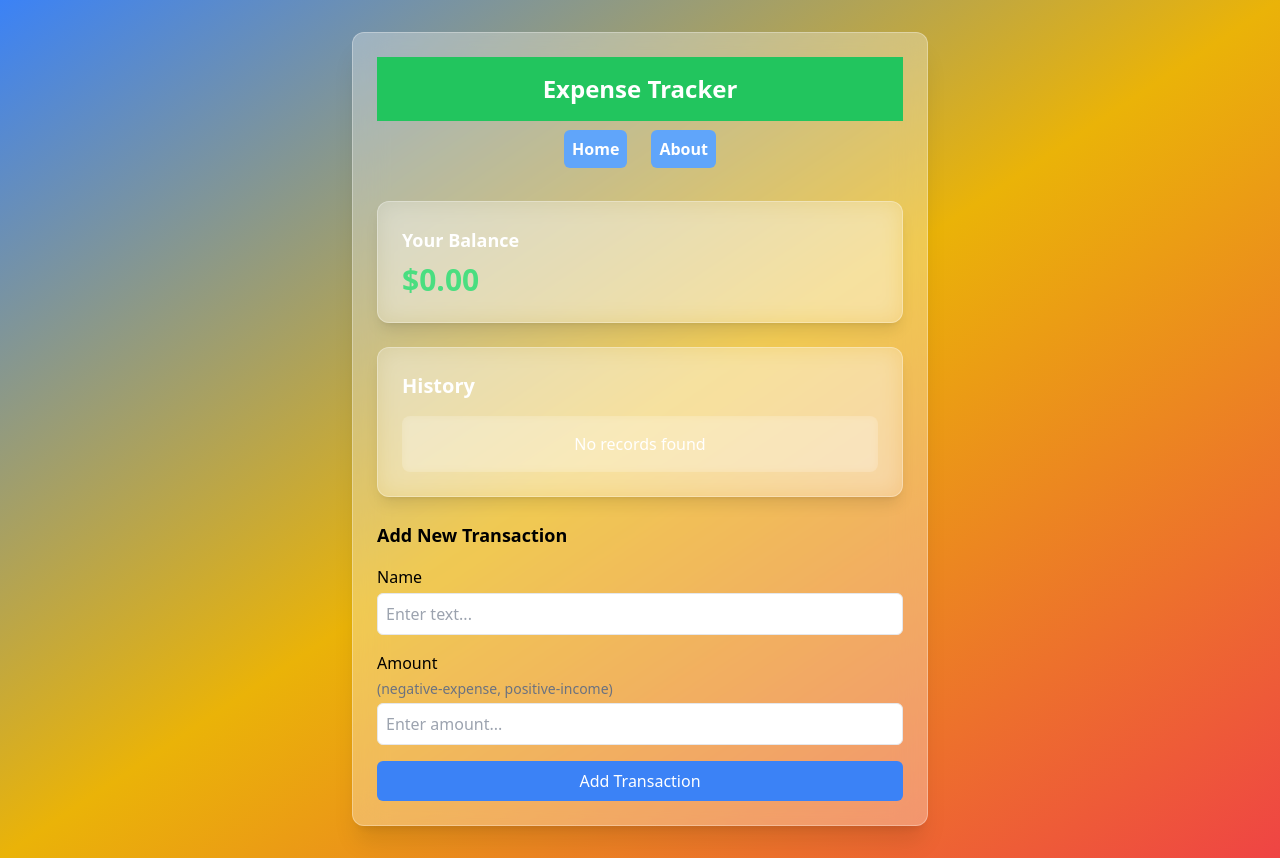
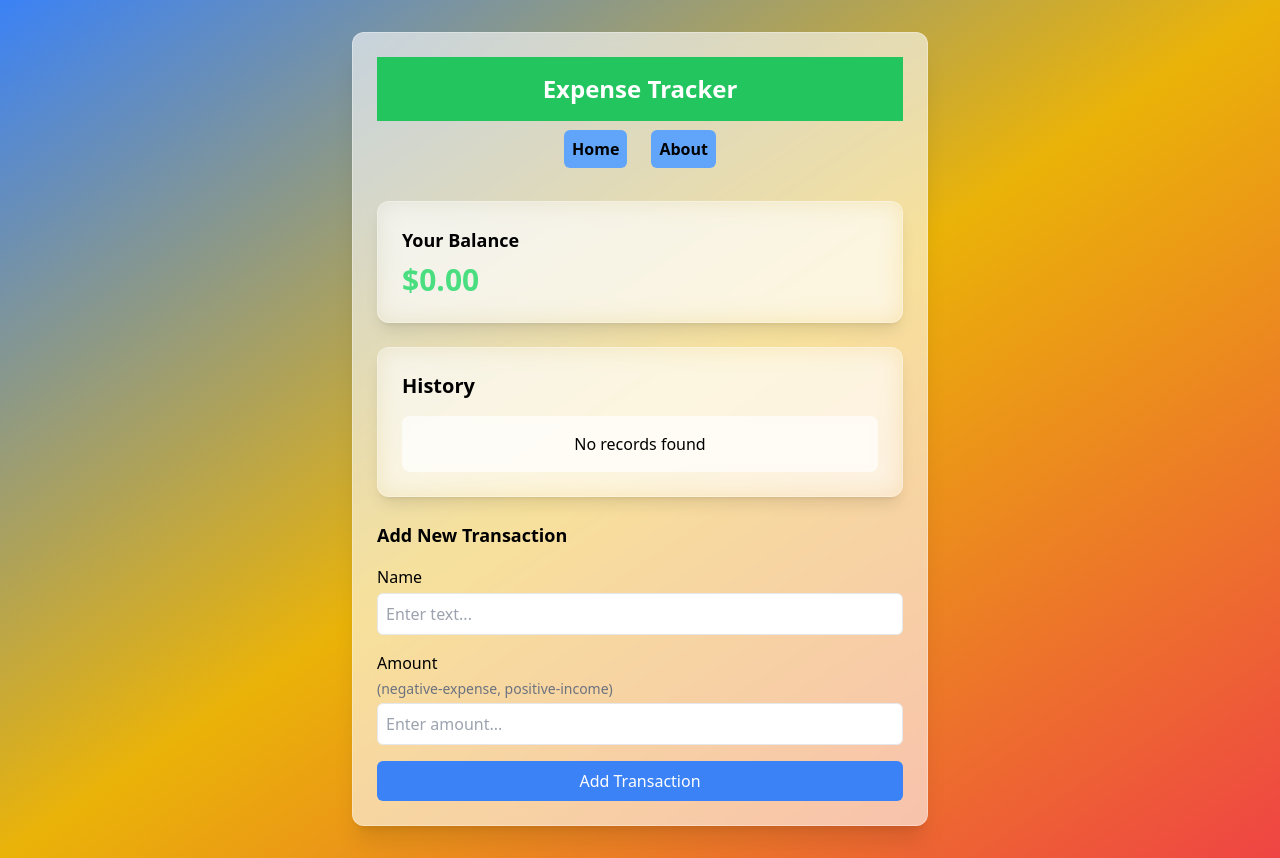
Before and after one commit to Papol14/expense-tracker-react, a React (Vite) app: page / in a window 1280 px wide. Built offline with nearby package versions, Linux system fonts and the light colour scheme.

Commit message:
Fixed some layout

```diff
--- a/src/App.jsx
+++ b/src/App.jsx
@@ -119,14 +119,14 @@ const App = () => {
   return (
     <Router>
       <div className="min-h-screen bg-gradient-to-br from-blue-500 via-yellow-500 to-red-500 p-4 sm:p-8">
-        <div className="w-full max-w-xl mx-auto backdrop-blur-lg bg-white/30 p-4 sm:p-6 rounded-xl shadow-xl border border-white/30">
+        <div className="w-full max-w-xl mx-auto backdrop-blur-lg bg-white/60 p-4 sm:p-6 rounded-xl shadow-xl border border-white/30">
           <Header />
           <nav className="mb-4 sm:mb-6">
             <ul className="flex gap-4 sm:gap-6 justify-center p-4">
               <li>
                 <Link
                   to="/"
-                  className="bg-blue-400 p-2 rounded-md text-white hover:text-gray-200 transition-colors font-semibold text-sm sm:text-base"
+                  className="bg-blue-400 p-2 rounded-md  hover:text-gray-200 transition-colors font-semibold text-sm sm:text-base"
                 >
                   Home
                 </Link>
@@ -134,13 +134,12 @@ const App = () => {
               <li>
                 <Link
                   to="/about"
-                  className="bg-blue-400 p-2 rounded-md text-white hover:text-gray-200 transition-colors font-semibold text-sm sm:text-base"
+                  className="bg-blue-400 p-2 rounded-md  hover:text-gray-200 transition-colors font-semibold text-sm sm:text-base"
                 >
                   About
                 </Link>
               </li>
             </ul>
-            <ToastContainer />
           </nav>
 
           <Routes>
@@ -165,6 +164,7 @@ const App = () => {
           </Routes>
         </div>
       </div>
+      <ToastContainer />
     </Router>
   );
 };
--- a/src/components/Balance.jsx
+++ b/src/components/Balance.jsx
@@ -1,11 +1,11 @@
 const Balance = ({ balance }) => {
   return (
     <div className="backdrop-blur-md bg-white/20 p-4 sm:p-6 rounded-xl shadow-lg border border-white/30 mb-4 sm:mb-6">
-      <h2 className="text-base sm:text-lg font-semibold text-white mb-2">Your Balance</h2>
+      <h2 className="text-base sm:text-lg font-semibold mb-2">Your Balance</h2>
       <h3 className={`text-2xl sm:text-3xl font-bold ${
         balance < 0 ? 'text-red-400' : 'text-green-400'
       } transition-colors`}>
-        ${balance.toFixed(2)}
+        ${balance.toLocaleString('en-US', { minimumFractionDigits: 2, maximumFractionDigits: 2 })}
       </h3>
     </div>
   );
--- a/src/components/History.jsx
+++ b/src/components/History.jsx
@@ -10,9 +10,9 @@ const History = ({
 }) => {
   return (
     <div className="backdrop-blur-md bg-white/20 p-4 sm:p-6 rounded-xl shadow-lg border border-white/30">
-      <h3 className="text-lg sm:text-xl font-semibold text-white mb-3 sm:mb-4">History</h3>
+      <h3 className="text-lg sm:text-xl font-semibold  mb-3 sm:mb-4">History</h3>
       {transactions.length === 0 ? (
-        <div className="text-white text-center py-3 sm:py-4 backdrop-blur-sm bg-white/10 rounded-lg text-sm sm:text-base">
+        <div className=" text-center py-3 sm:py-4 backdrop-blur-sm bg-white/60 rounded-lg text-sm sm:text-base">
           No records found
         </div>
       ) : (
@@ -61,10 +61,10 @@ const History = ({
                 </div>
               ) : (
                 <div className="flex flex-col sm:flex-row justify-between gap-2 sm:gap-3 sm:items-center">
-                  <div className="text-white text-sm sm:text-base">
+                  <div className=" text-sm sm:text-base">
                     <span className="font-medium">{transaction.description}</span>
                     <span className="ml-2 font-semibold">
-                      {transaction.amount > 0 ? "+" : ""}${transaction.amount.toFixed(2)}
+                      {transaction.amount > 0 ? "+" : ""}${transaction.amount.toLocaleString('en-US', { minimumFractionDigits: 2, maximumFractionDigits: 2 })}
                     </span>
                   </div>
                   <div className="flex gap-2 justify-end">
--- a/src/pages/About.jsx
+++ b/src/pages/About.jsx
@@ -25,6 +25,9 @@ const About = () => {
 					Positive amounts represent income, while negative amounts represent expenses.
 					You can edit or delete any transaction from the history section.
 				</p>
+				<h2 className="text-center text-xl font-semibold mt-5 mb-2">Honorable Mention</h2>
+			  <img src="./assets/horse.png" alt="Horse" className="w-1/2 mx-auto" />
+			  <i className="text-center block">Kabayong nakaupo</i>
 			</div>
 
 			<div className="text-center text-gray-600 mt-4">
```
Also changed, not shown: assets/horse.png (added), 1 other file (tests, documents, lock files or other folders).
